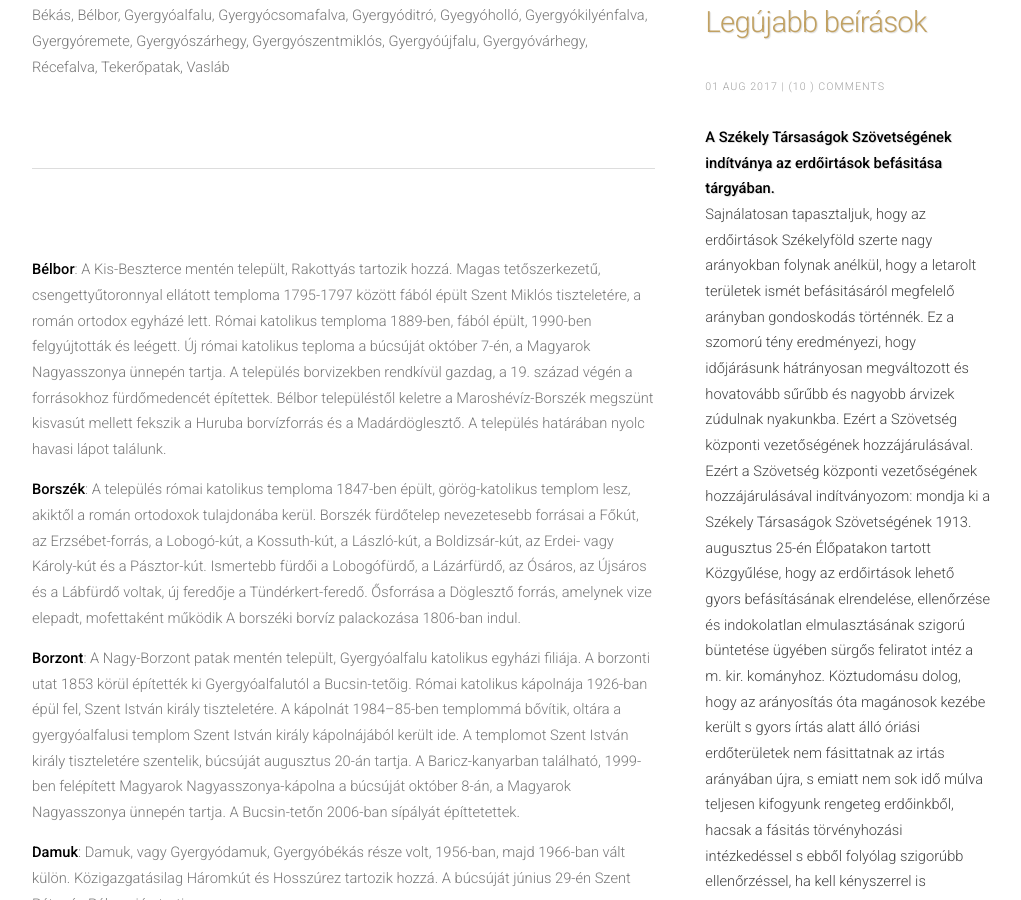
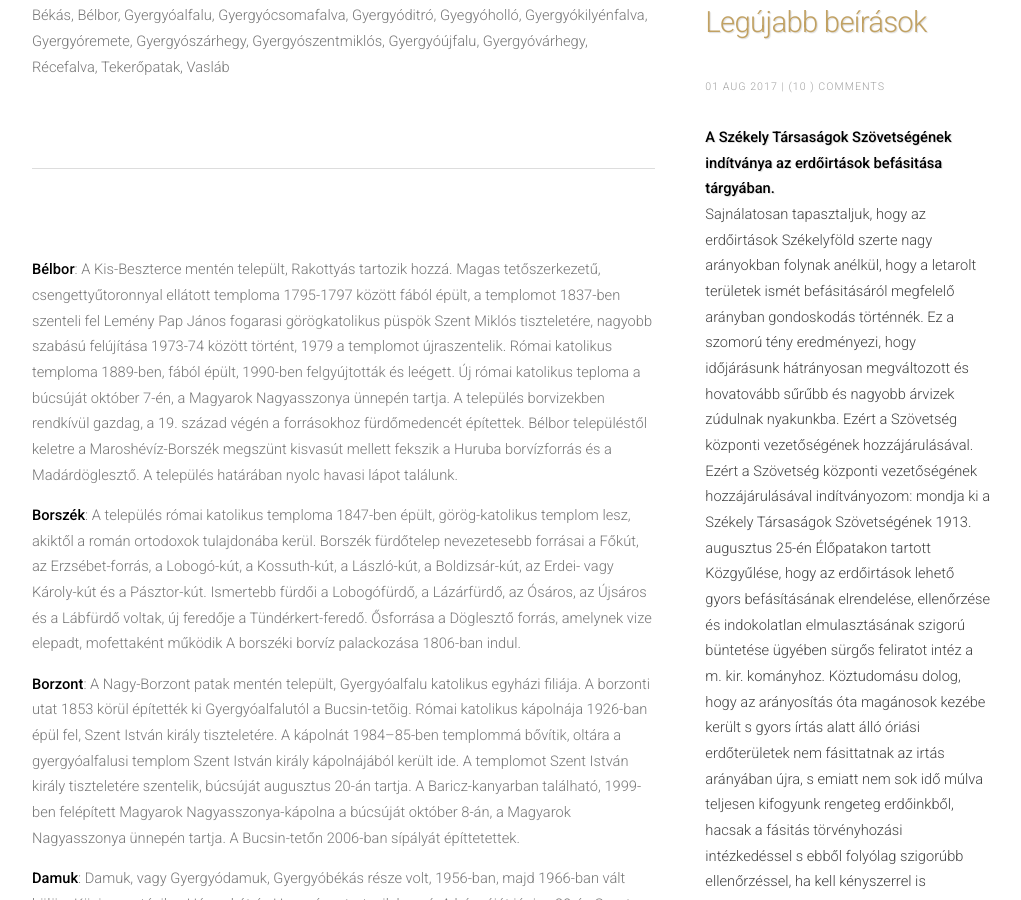
Before and after one commit to siculia/siculia.github.io, a Jekyll site: the page built from siculia-gyergyoszek.html, in a window 1280 px wide and 900 px high, scrolled down 1072 px. Shown: the whole window, without its empty margins (128-1149 px from the left). Built offline with Jekyll 4.4.1, drawn with Linux system fonts in a browser that asks for light colours; nearby versions of some CDN libraries; library files that are not in the unit come from our copies.

Commit message:
Bélbor+

```diff
--- a/siculia-gyergyoszek.html
+++ b/siculia-gyergyoszek.html
@@ -30,7 +30,7 @@ layout: default
 						Gyergyószentmiklós, Gyergyóújfalu, Gyergyóvárhegy, Récefalva, Tekerőpatak, Vasláb</p>
 
 						<hr></hr>
-						<p style="text-align: left;"><b>Bélbor</b>: A Kis-Beszterce mentén települt, Rakottyás tartozik hozzá. Magas tetőszerkezetű, csengettyűtoronnyal ellátott temploma 1795-1797 között fából épült Szent Miklós tiszteletére, a román ortodox egyházé lett. Római katolikus temploma 1889-ben, fából épült, 1990-ben felgyújtották és leégett. Új római katolikus teploma a búcsúját október 7-én, a Magyarok Nagyasszonya ünnepén tartja. A település borvizekben rendkívül gazdag, a 19. század végén a forrásokhoz fürdőmedencét építettek. Bélbor településtől keletre a Maroshévíz-Borszék megszünt kisvasút mellett fekszik a Huruba borvízforrás és a Madárdöglesztő. A település határában nyolc havasi lápot találunk.</p>
+						<p style="text-align: left;"><b>Bélbor</b>: A Kis-Beszterce mentén települt, Rakottyás tartozik hozzá. Magas tetőszerkezetű, csengettyűtoronnyal ellátott temploma 1795-1797 között fából épült, a templomot 1837-ben szenteli fel Lemény Pap János fogarasi görögkatolikus püspök Szent Miklós tiszteletére, nagyobb szabású felújítása 1973-74 között történt, 1979 a templomot újraszentelik. Római katolikus temploma 1889-ben, fából épült, 1990-ben felgyújtották és leégett. Új római katolikus teploma a búcsúját október 7-én, a Magyarok Nagyasszonya ünnepén tartja. A település borvizekben rendkívül gazdag, a 19. század végén a forrásokhoz fürdőmedencét építettek. Bélbor településtől keletre a Maroshévíz-Borszék megszünt kisvasút mellett fekszik a Huruba borvízforrás és a Madárdöglesztő. A település határában nyolc havasi lápot találunk.</p>
 						<p style="text-align: left;"><b>Borszék</b>: A település római katolikus temploma 1847-ben épült, görög-katolikus templom lesz, akiktől a román ortodoxok tulajdonába kerül. Borszék fürdőtelep nevezetesebb forrásai a Főkút, az Erzsébet-forrás, a Lobogó-kút, a Kossuth-kút, a László-kút, a Boldizsár-kút, az Erdei- vagy Károly-kút és a Pásztor-kút. Ismertebb fürdői a Lobogófürdő, a Lázárfürdő, az Ósáros, az Újsáros és a Lábfürdő voltak, új feredője a Tündérkert-feredő. Ősforrása a Döglesztő forrás, amelynek vize elepadt, mofettaként működik A borszéki borvíz palackozása 1806-ban indul.</p>
 						<p style="text-align: left;"><b>Borzont</b>: A Nagy-Borzont patak mentén települt, Gyergyóalfalu katolikus egyházi filiája. A borzonti utat 1853 körül építették ki Gyergyóalfalutól a Bucsin-tetõig. Római katolikus kápolnája 1926-ban épül fel, Szent István király tiszteletére. A kápolnát 1984–85-ben templommá bővítik, oltára a gyergyóalfalusi templom Szent István király kápolnájából került ide. A templomot Szent István király tiszteletére szentelik, búcsúját augusztus 20-án tartja. A Baricz-kanyarban található, 1999-ben felépített Magyarok Nagyasszonya-kápolna a búcsúját október 8-án, a Magyarok Nagyasszonya ünnepén tartja. A Bucsin-tetőn 2006-ban sípályát építtetettek.</p>
 						<p style="text-align: left;"><b>Damuk</b>: Damuk, vagy Gyergyódamuk, Gyergyóbékás része volt, 1956-ban, majd 1966-ban vált külön. Közigazgatásilag Háromkút és Hosszúrez tartozik hozzá. A búcsúját június 29-én Szent Péter és Pál napján tartja.
```
